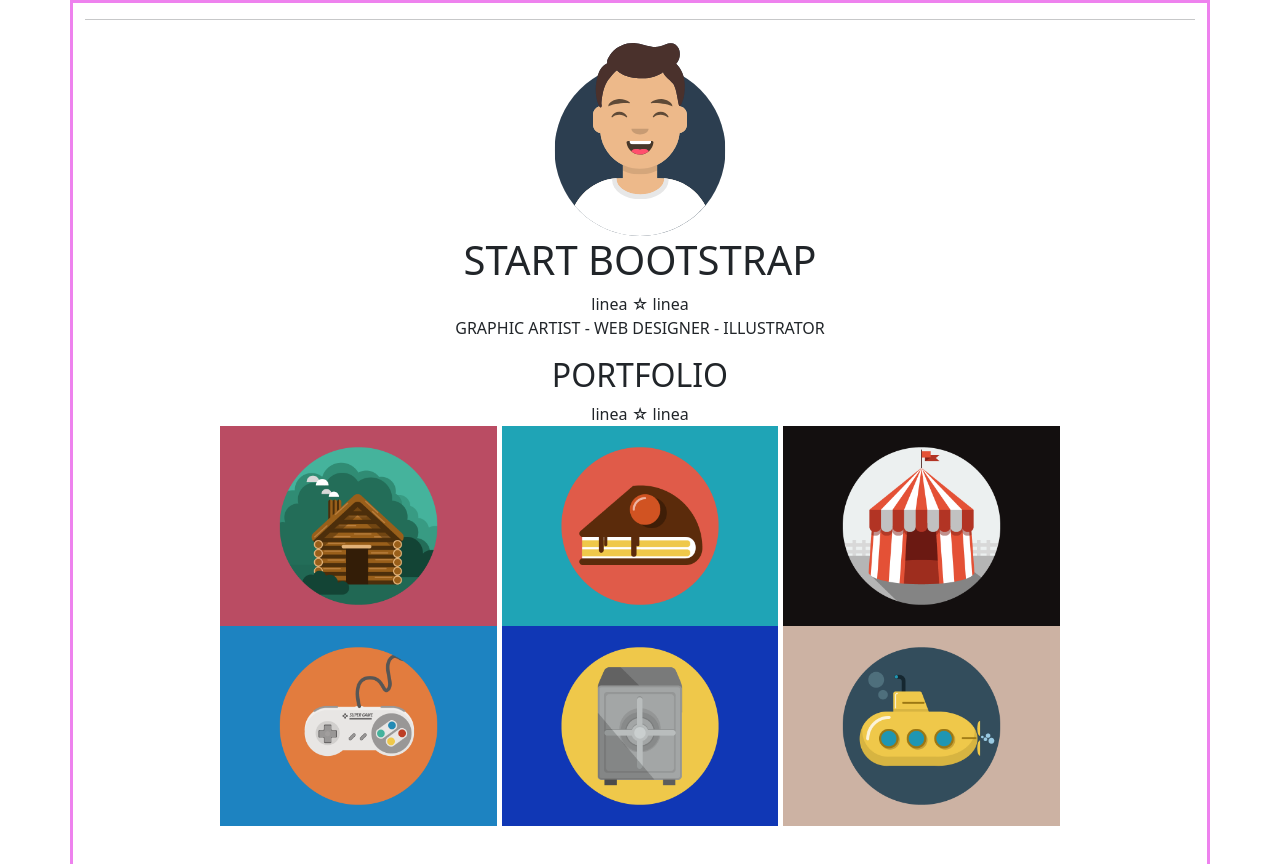
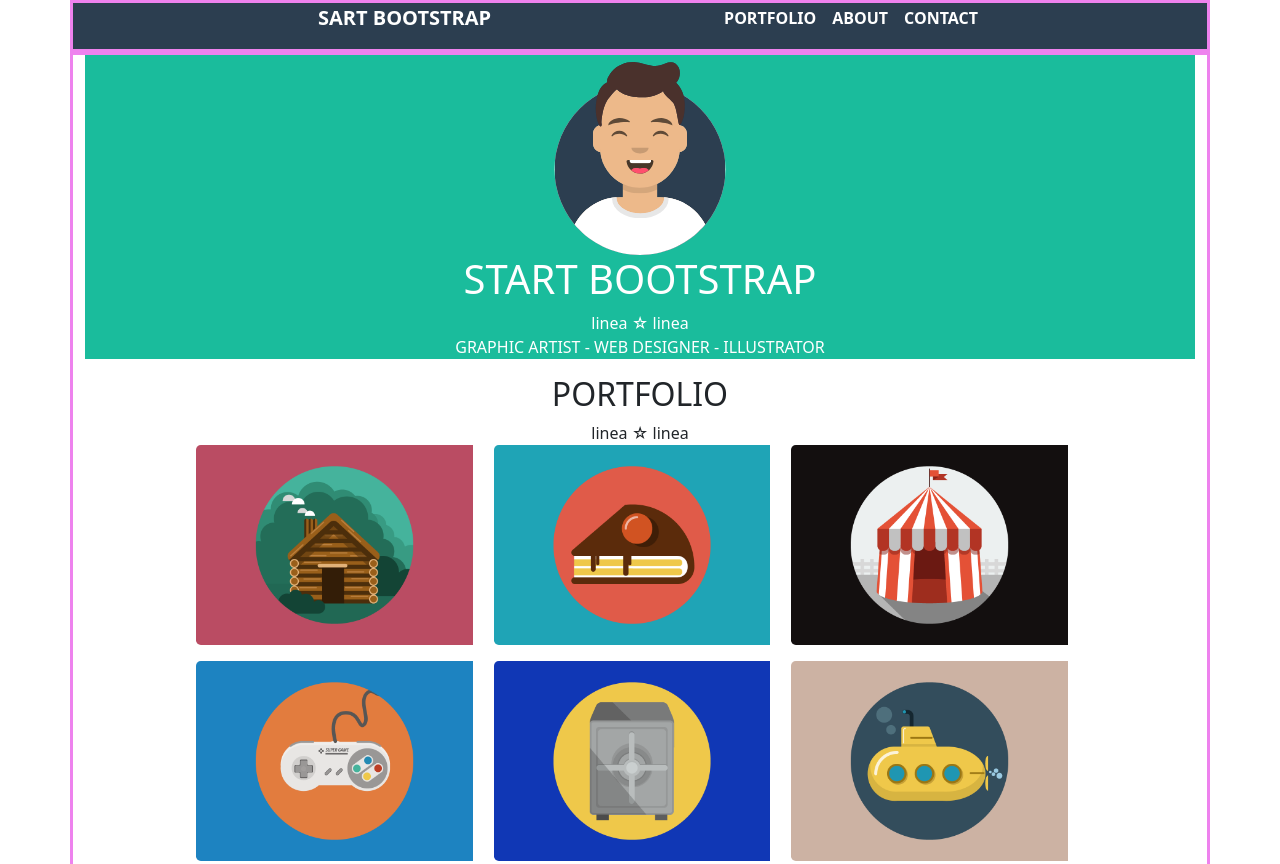
Before and after one commit to VitoMarino/html-css-bootstrap-freelancer, a plain HTML site: page index.html in a window 1280 px wide. Shown: the top 864 px of the page. Drawn offline with nearby package versions, Linux system fonts and the light colour scheme.

Commit message:
main e footer

```diff
--- a/index.html
+++ b/index.html
@@ -10,32 +10,70 @@
 
 <body>
 
+    <header>
+        <div class="container my_class-color-header">
+            <div class="row">
+                <div class="col">
+                    <nav class="d-flex justify-content-evenly align-items-center">
+                        <ul>
+                            <li>
+                                <a class="text-white text-uppercase fs-5" href="">
+                                    <strong>Sart Bootstrap</strong>
+                                </a>
+                            </li>
+                        </ul>
+
+                        <ul class="d-flex">
+                            <li>
+                                <a class="text-white text-uppercase me-3" href="">
+                                    <strong>Portfolio</strong>
+                                </a>
+                            </li>
+                            <li>
+                                <a class="text-white text-uppercase me-3" href="">
+                                    <strong>About</strong>
+                                </a>
+                            </li>
+                            <li>
+                                <a class="text-white text-uppercase me-3" href="">
+                                    <strong>Contact</strong>
+                                </a>
+                            </li>
+                        </ul>
+                    </nav>
+                </div>
+            </div>
+        </div>
+    </header>
+
     <div class="container text-center">
         <div class="row">
             <div class="col">
-                <hr>
+                <section class="my_class-color-img">
                     <img src="img/avatar.svg" alt="avatar">
                     <h1 class="text-uppercase">Start Bootstrap</h1>
                     <span class="my-class-star">linea &star; linea</span>
                     <p class="text-uppercase">Graphic artist - web designer - illustrator</p>
+                </section>
 
                     <div class="row mb-5">
                         <div class="col">
                             <h2 class="text-uppercase">Portfolio</h2>
                             <span class="my-class-star">linea &star; linea</span>
+
                             <section>
-                                <img src="img/cabin.png" alt="cabin">
-                                <img src="img/cake.png" alt="cake">
-                                <img src="img/circus.png" alt="circus">
-                                <img src="img/game.png" alt="game">
-                                <img src="img/safe.png" alt="safe">
-                                <img src="img/submarine.png" alt="submarine">
+                                <img class="rounded-3 pe-3 mb-3" src="img/cabin.png" alt="cabin">
+                                <img class="rounded-3 pe-3 mb-3"  src="img/cake.png" alt="cake">
+                                <img class="rounded-3 pe-3 mb-3"  src="img/circus.png" alt="circus">
+                                <img class="rounded-3 pe-3 mb-3"  src="img/game.png" alt="game">
+                                <img class="rounded-3 pe-3 mb-3"  src="img/safe.png" alt="safe">
+                                <img class="rounded-3 pe-3 mb-3"  src="img/submarine.png" alt="submarine">
                             </section>
                         </div>
                     </div>
 
                     <div class="row">
-                        <div class="col">
+                        <div class="col my_class-color-img">
                             <h2 class="text-uppercase">About</h2>
                             <span class="my-class-star">linea &star; linea</span>
                             <section class="d-sm-flex d-md-flex">
@@ -71,7 +109,7 @@
 
     <div class="container text-center">
         <div class="row">
-            <div class="col">
+            <div class="col my_class-background-color">
                 <footer>
                     <article class="d-flex justify-content-evenly mb-5">
                         <section>
@@ -88,7 +126,7 @@
                     </article>
 
                     <div class="row">
-                        <div class="col">
+                        <div class="col my_class-background-color-footer">
                             <p>Copyright Your Website 2019</p>
                         </div>
                     </div>
@@ -96,6 +134,7 @@
             </div>
         </div>
     </div>
-
+    <script src="https://cdn.jsdelivr.net/npm/@popperjs/core@2.11.8/dist/umd/popper.min.js" integrity="sha384-I7E8VVD/ismYTF4hNIPjVp/Zjvgyol6VFvRkX/vR+Vc4jQkC+hVqc2pM8ODewa9r" crossorigin="anonymous"></script>
+    <script src="https://cdn.jsdelivr.net/npm/bootstrap@5.3.3/dist/js/bootstrap.min.js" integrity="sha384-0pUGZvbkm6XF6gxjEnlmuGrJXVbNuzT9qBBavbLwCsOGabYfZo0T0to5eqruptLy" crossorigin="anonymous"></script>
 </body>
 </html>
--- a/style.css
+++ b/style.css
@@ -5,3 +5,28 @@ div.container {
 img {
     height: 200px;
 }
+.my_class-color-img {
+    background-color: #1abc9c;
+    color: white;
+}
+
+ul {
+    list-style: none;
+}
+
+header nav ul li a {
+    text-decoration: none;
+}
+
+div.my_class-color-header {
+    background-color: #2c3e50;
+}
+
+div.my_class-background-color {
+    background-color: #3a546d;
+    color:white
+}
+
+div.my_class-background-color-footer {
+    background-color: #2c3e50;
+}
```
Also changed, not shown: 1 other file.
